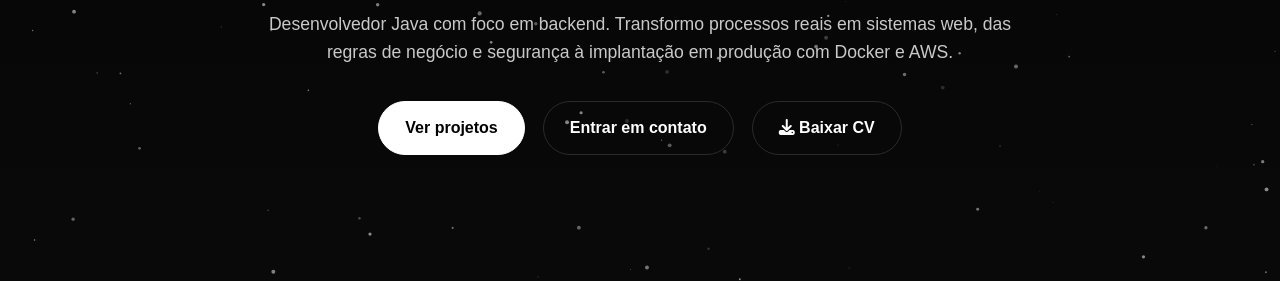
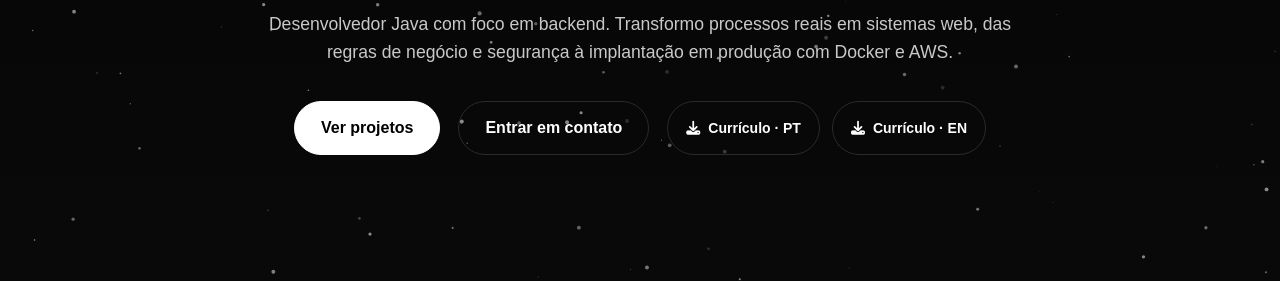
Before and after one commit to lorenzo04andreoli/my-website, a plain HTML site: page index.html in a window 1280 px wide. Shown: the part 519-802 px from the top of the page. Drawn offline with nearby package versions, Linux system fonts and the light colour scheme.

Commit message:
feat: exibe curriculos em portugues e ingles lado a lado

```diff
--- a/assets/css/style.css
+++ b/assets/css/style.css
@@ -295,6 +295,30 @@ header {
   justify-content: center;
   gap: 18px;
   flex-wrap: wrap;
+}
+
+.resume-actions {
+  display: flex;
+  justify-content: center;
+  gap: 12px;
+}
+
+.resume-actions .btn-secondary {
+  display: inline-flex;
+  align-items: center;
+  justify-content: center;
+  gap: 8px;
+  min-height: 44px;
+  padding: 10px 18px;
+  font-size: 0.875rem;
+  white-space: nowrap;
+}
+
+@media (max-width: 700px) {
+  .home-actions { gap: 12px; }
+  .home-actions > a { padding: 12px 16px; font-size: 0.875rem; }
+  .resume-actions { flex-basis: 100%; gap: 10px; }
+  .resume-actions .btn-secondary { padding: 10px 14px; }
 }
 
 .btn-primary,
--- a/assets/js/language.js
+++ b/assets/js/language.js
@@ -2,7 +2,8 @@
 const englishCopy = {
   '.menu a': ['Home', 'About', 'Experience', 'Certifications', 'Projects', 'Contact'],
   '.home .desc': ['Java developer focused on backend development. I turn real-world processes into web applications, from business rules and security to production deployment with Docker and AWS.'],
-  '.home-actions a': ['View projects', 'Get in touch', '<i class="fas fa-download" aria-hidden="true"></i> Download CV'],
+  '.home-actions > a': ['View projects', 'Get in touch'],
+  '.resume-actions a': ['<i class="fas fa-download" aria-hidden="true"></i> Resume · PT', '<i class="fas fa-download" aria-hidden="true"></i> Resume · EN'],
   '#sobre h2': ['About me'],
   '.sobre-foco': ['Backend development &amp; cloud'],
   '.sobre-intro': ['I build solutions to <strong>automate workflows, organize information and support the people who use them every day.</strong>'],
@@ -102,13 +103,6 @@ function initLanguage() {
   function applyLanguage(language) {
     const english = language === 'en';
     document.documentElement.lang = english ? 'en' : 'pt-BR';
-    const resume = document.querySelector('.home-actions a[download]');
-    const filename = english
-      ? 'Lorenzo_Andreoli_Junior_Java_Developer_Resume.pdf'
-      : 'CV_Lorenzo_Andreoli_Desenvolvedor_Java.pdf';
-    resume.setAttribute('href', `assets/${filename}`);
-    resume.setAttribute('download', filename);
-    resume.setAttribute('hreflang', english ? 'en' : 'pt-BR');
     for (const entry of entries) {
       const value = english ? entry.english : entry.portuguese;
       if (entry.attribute) entry.element.setAttribute(entry.attribute, value);
--- a/index.html
+++ b/index.html
@@ -71,7 +71,10 @@
         <div class="home-actions">
           <a href="#projetos" class="btn-primary">Ver projetos</a>
           <a href="#contato" class="btn-secondary">Entrar em contato</a>
-          <a href="assets/CV_Lorenzo_Andreoli_Desenvolvedor_Java.pdf" class="btn-secondary" download="CV_Lorenzo_Andreoli_Desenvolvedor_Java.pdf"><i class="fas fa-download" aria-hidden="true"></i> Baixar CV</a>
+          <div class="resume-actions">
+            <a href="assets/CV_Lorenzo_Andreoli_Desenvolvedor_Java.pdf" class="btn-secondary" download="CV_Lorenzo_Andreoli_Desenvolvedor_Java.pdf" hreflang="pt-BR"><i class="fas fa-download" aria-hidden="true"></i> Currículo · PT</a>
+            <a href="assets/Lorenzo_Andreoli_Junior_Java_Developer_Resume.pdf" class="btn-secondary" download="Lorenzo_Andreoli_Junior_Java_Developer_Resume.pdf" hreflang="en"><i class="fas fa-download" aria-hidden="true"></i> Currículo · EN</a>
+          </div>
         </div>
       </div>
     </section>
```
